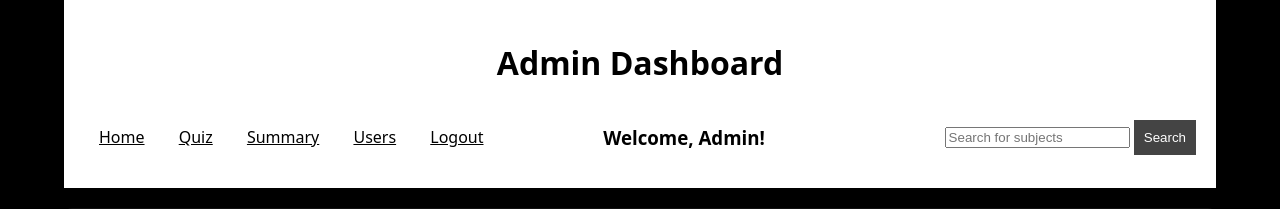
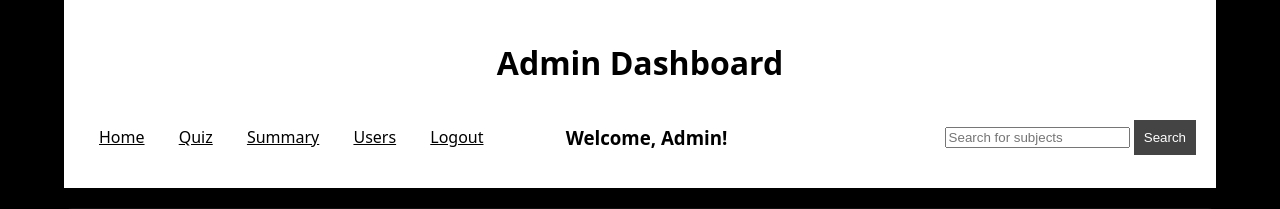
Before and after one commit to 24f1001713/quiz-master-v1, a Flask app: page /home in a window 1280 px wide. Shown: the top 209 px of the page. Run offline with Flask 3, Linux system fonts and the light colour scheme; data that the repository does not hold is empty.

Commit message:
minor change

```diff
--- a/controllers/controller.py
+++ b/controllers/controller.py
@@ -113,7 +113,7 @@ def question(id):
             new_question = Question(qno=qno,quiz_id=id,question_statement=qstatement,correct_option=answer,option1=option1,option2=option2,option3=option3,option4=option4)
             db.session.add(new_question)
             db.session.commit()
-            return redirect("/quiz_home")
+            return redirect(f"/question/{id}")
         else:
             return redirect("/quiz_home")
     return render_template("new_question.html",quiz_name=id)
--- a/static/style3.css
+++ b/static/style3.css
@@ -1,4 +1,5 @@
 body {
+    font-family: system-ui;
     background-color: black;
     margin: 0;
     padding: 0;
--- a/templates/admin.html
+++ b/templates/admin.html
@@ -18,7 +18,7 @@
                     <li><a href="/login">Logout</a></li>
                 </ul>
             </nav>
-                <h3 style="padding-right: 75px;">Welcome, Admin!</h3>
+                <h3 style="padding-right: 150px;">Welcome, Admin!</h3>
                 <form method="GET" action="/sub_search">
                     <input type="text" name="query" placeholder="Search for subjects">
                     <button type="submit">Search</button>
--- a/templates/quiz_management.html
+++ b/templates/quiz_management.html
@@ -18,7 +18,7 @@
                     <li><a href="/login">Logout</a></li>
                 </ul>
             </nav>
-                <h3 style="padding-right: 75px;">Welcome, Admin!</h3>
+                <h3 style="padding-right: 150px;">Welcome, Admin!</h3>
                 <form method="GET" action="/chap_search">
                     <input type="text" name="query" placeholder="Search for chapters">
                     <button type="submit">Search</button>
```
